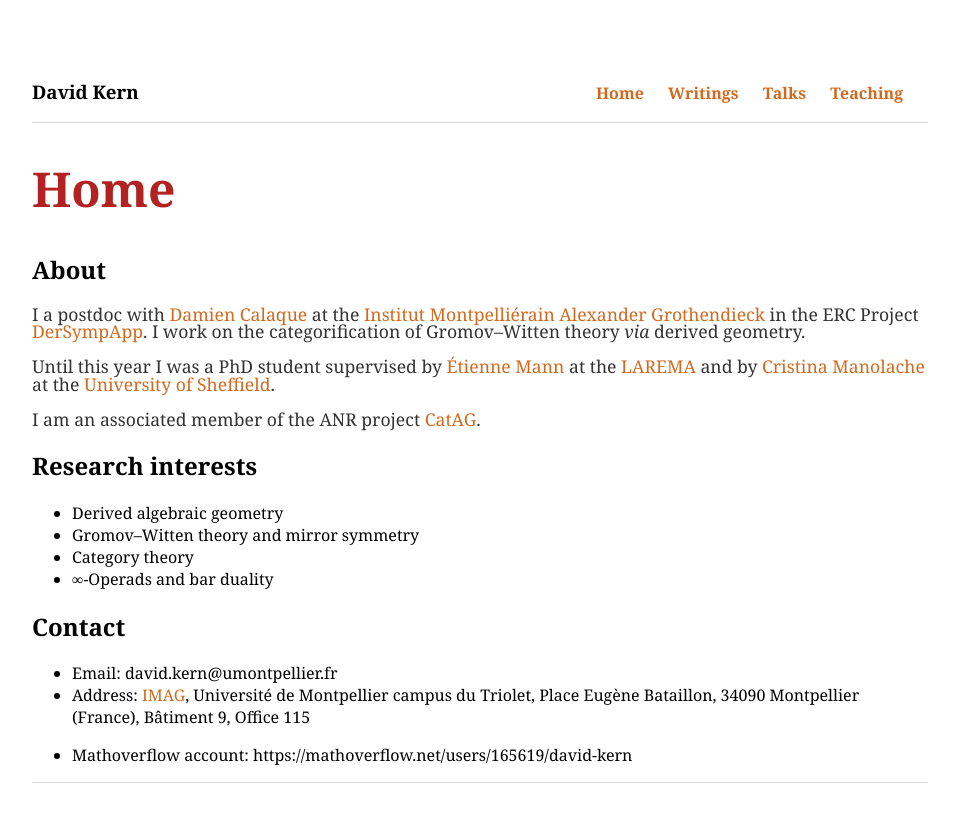
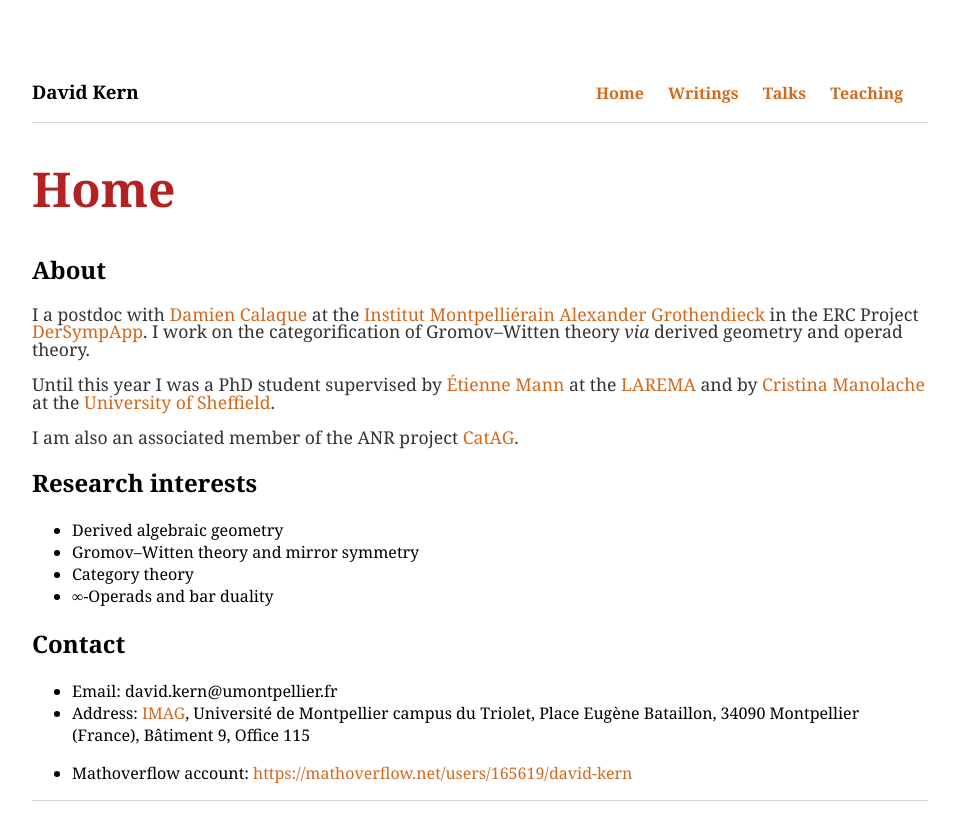
Before and after one commit to dskern/dskern.github.io, a Jekyll site: the page built from index.html, in a window 1280 px wide. Shown: the top 840 px of the page, without its empty margins (160-1115 px from the left). Built offline with Jekyll 4.4.1, drawn with Linux system fonts in a browser that asks for light colours.

Commit message:
Update index.html

```diff
--- a/index.html
+++ b/index.html
@@ -6,11 +6,11 @@
 <h2>About</h2>
 
 
-<p>I a postdoc with <a href="https://imag.umontpellier.fr/~calaque/">Damien Calaque</a> at the <a href="https://imag.edu.umontpellier.fr/">Institut Montpelliérain Alexander Grothendieck</a> in the ERC Project <a href="https://damienespadon.wixsite.com/dersympapp">DerSympApp</a>. I work on the categorification of Gromov&ndash;Witten theory <i>via</i> derived geometry.</p></p>
+<p>I a postdoc with <a href="https://imag.umontpellier.fr/~calaque/">Damien Calaque</a> at the <a href="https://imag.edu.umontpellier.fr/">Institut Montpelliérain Alexander Grothendieck</a> in the ERC Project <a href="https://damienespadon.wixsite.com/dersympapp">DerSympApp</a>. I work on the categorification of Gromov&ndash;Witten theory <i>via</i> derived geometry and operad theory.</p></p>
 
 <p>Until this year I was a PhD student supervised by <a href="https://math.univ-angers.fr/~mann/">Étienne Mann</a> at the <a href="https://recherche.math.univ-angers.fr/">LAREMA</a> and by <a href="http://maths.dept.shef.ac.uk/maths/staff_info_910.html">Cristina Manolache</a> at the <a href="http://alg-geom.group.shef.ac.uk">University of Sheffield</a>.
 
-<p>I am an associated member of the ANR project <a href="http://catag.math.cnrs.fr">CatAG</a>.</p>
+<p>I am also an associated member of the ANR project <a href="http://catag.math.cnrs.fr">CatAG</a>.</p>
 
 <h2>Research interests</h2>
 
@@ -31,5 +31,5 @@
 </ul>
 
 <ul>
-  <li>Mathoverflow account: https://mathoverflow.net/users/165619/david-kern</li>
+  <li>Mathoverflow account: <a href="https://mathoverflow.net/users/165619/david-kern">https://mathoverflow.net/users/165619/david-kern</a></li>
 </ul>
```
